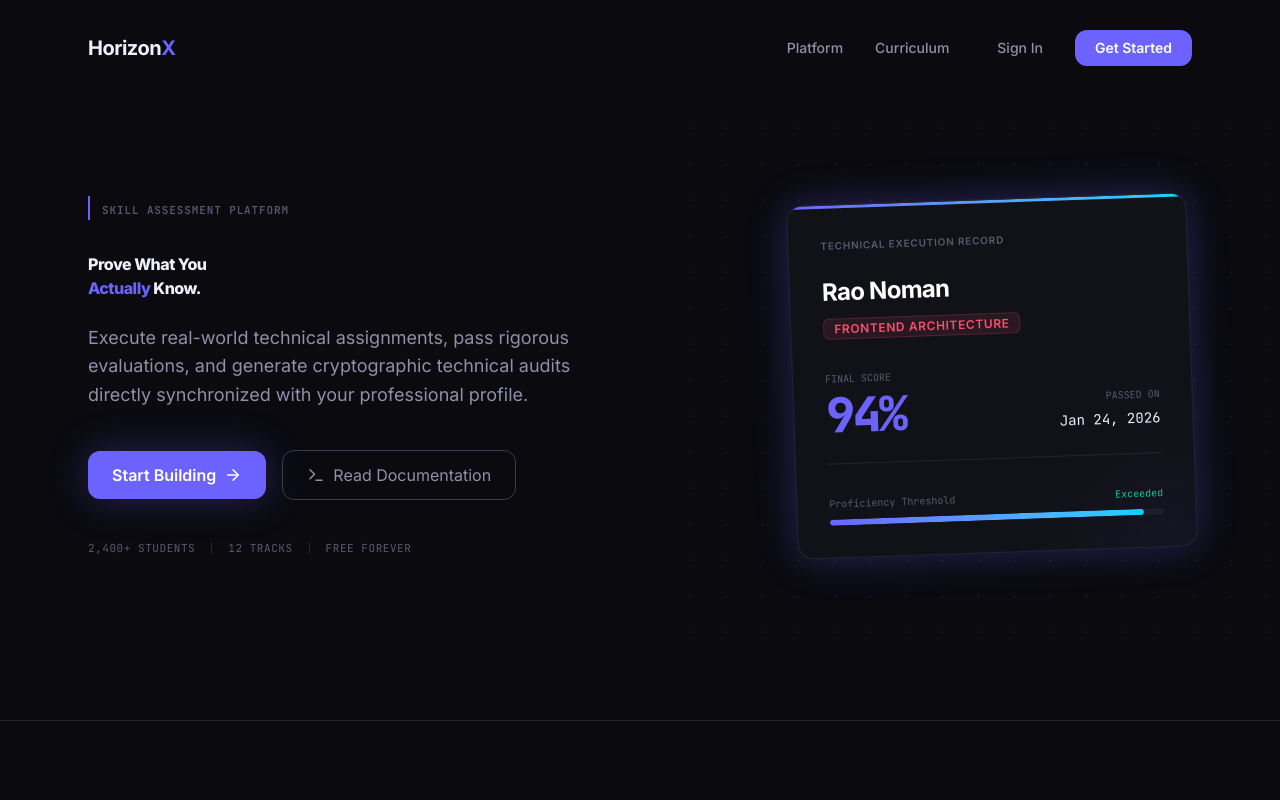
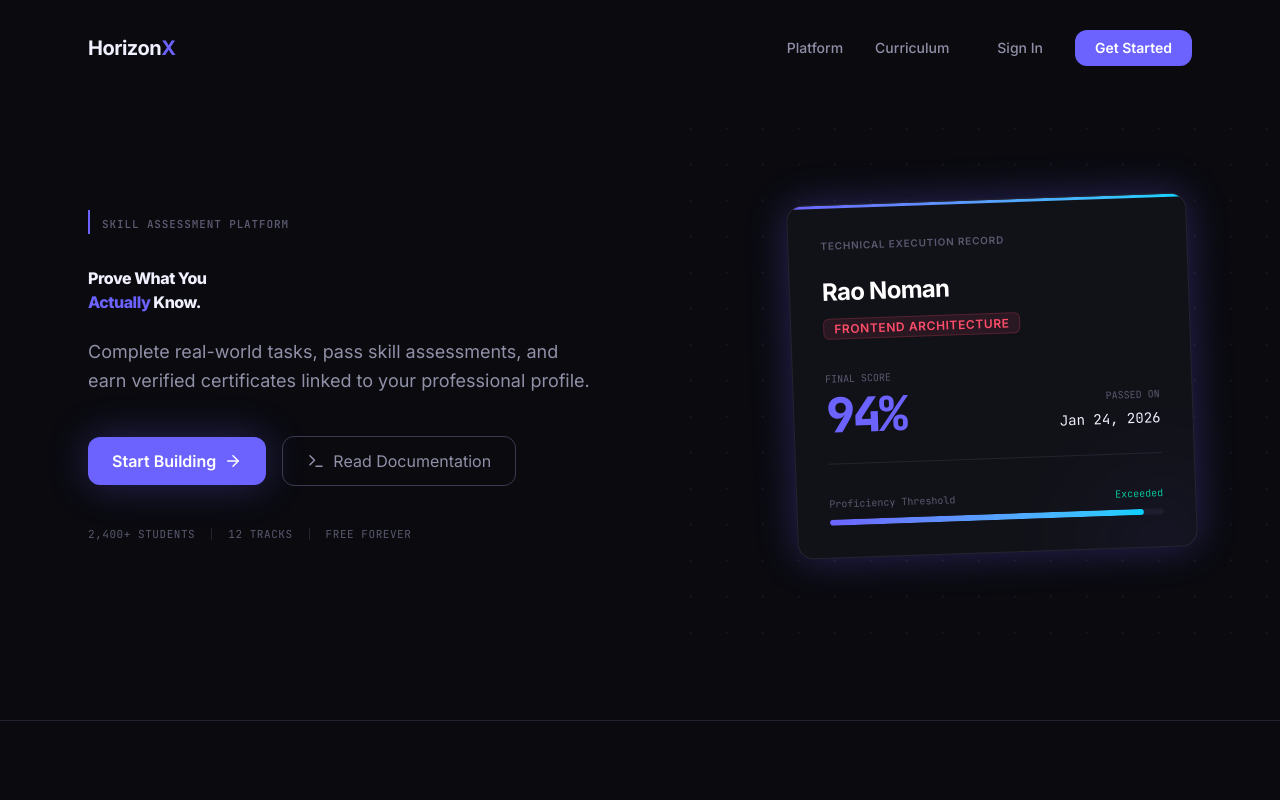
Before and after one commit to abdulwasay0245/horizonx, a Next.js app: page / in a window 1280 px wide. Shown: the top 800 px of the page. Built offline with nearby package versions, Linux system fonts and the light colour scheme; no server answers.

Commit message:
changed hero msg

```diff
--- a/components/landing/Hero.tsx
+++ b/components/landing/Hero.tsx
@@ -20,7 +20,7 @@ export default function Hero() {
           </h1>
 
           <p className="text-[#9090A8] text-lg max-w-lg mb-10">
-            Execute real-world technical assignments, pass rigorous evaluations, and generate cryptographic technical audits directly synchronized with your professional profile.
+           Complete real-world tasks, pass skill assessments, and earn verified certificates linked to your professional profile.
           </p>
 
           <div className="flex flex-col sm:flex-row items-center gap-4 w-full sm:w-auto mb-10">
```
